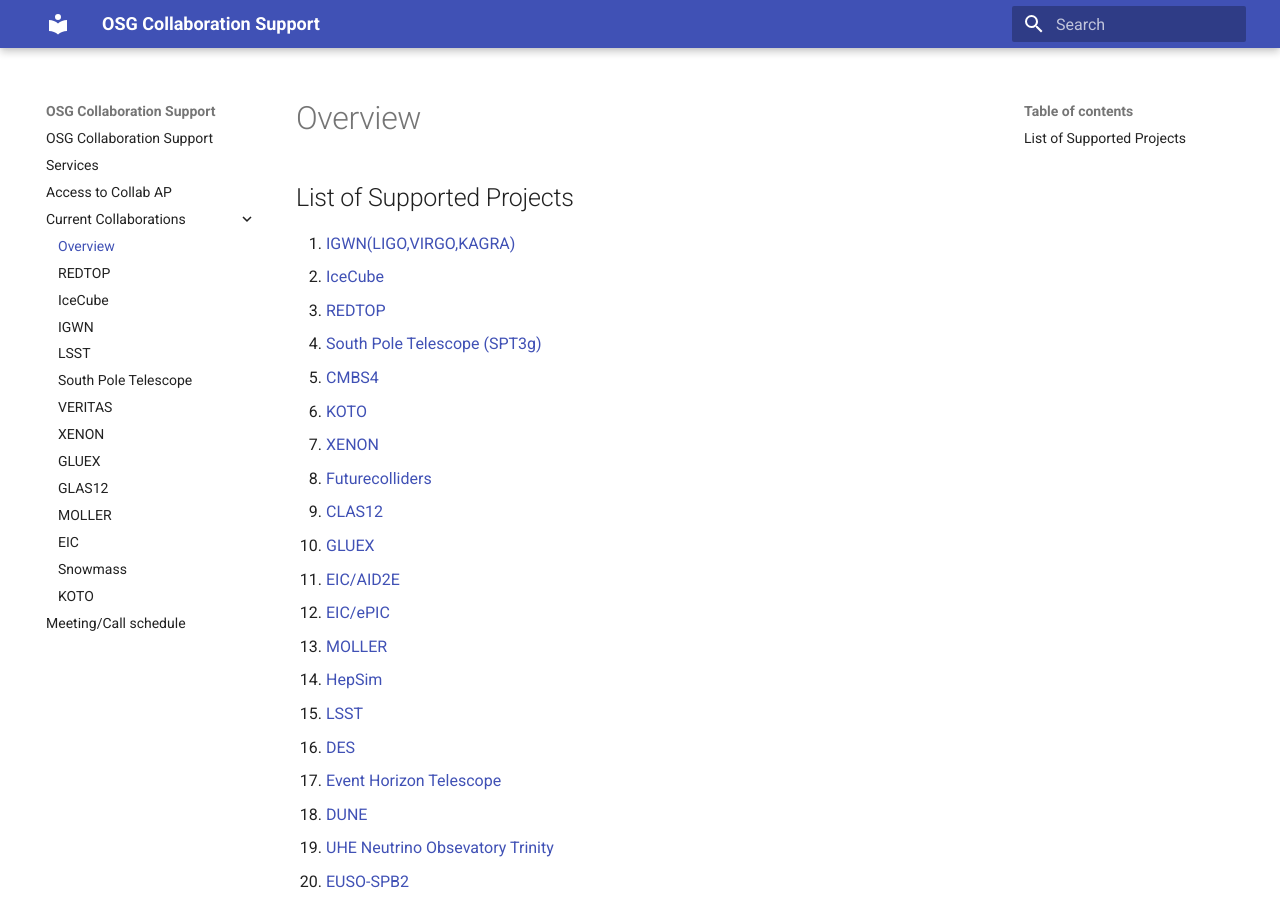
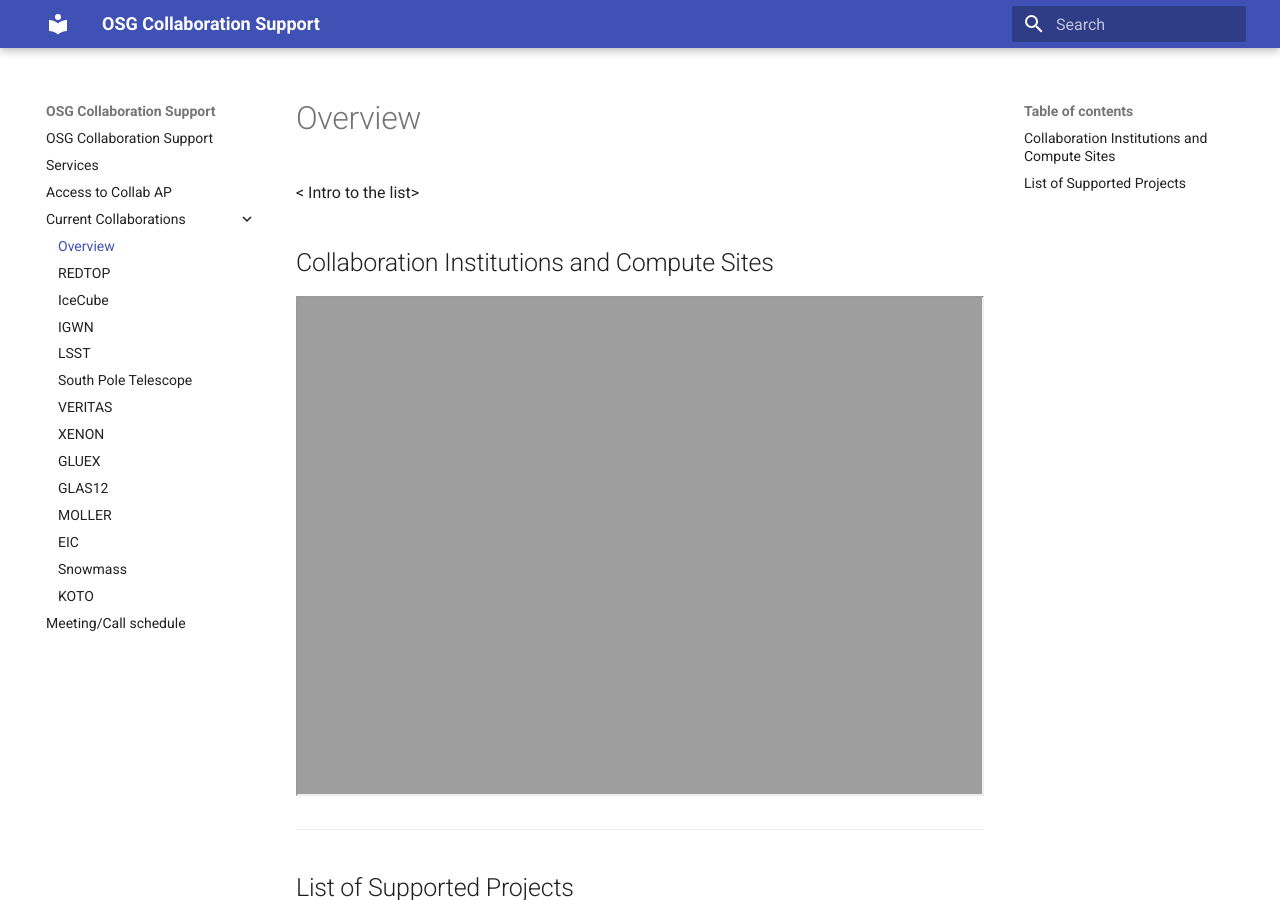
Before and after one commit to osg-htc/collaboration-support, an MkDocs documentation site: the page built from docs/projects/project-list.md, in a window 1280 px wide and 900 px high. Built offline with MkDocs 1.6.1 and Material for MkDocs 9.7.7, drawn with Linux system fonts in a browser that asks for light colours.

Commit message:
Update project-list.md

```diff
--- a/docs/projects/project-list.md
+++ b/docs/projects/project-list.md
@@ -1,3 +1,11 @@
+< Intro to the list>
+
+## Collaboration Institutions and Compute Sites
+
+<iframe src="https://osg-htc.org/organization/iframe.html" height="500" width="900" allow="fullscreen"></iframe>
+
+***
+
 ## List of Supported Projects
 1. [IGWN(LIGO,VIRGO,KAGRA)](igwn.md)
 2. [IceCube](icecube.md)
```
